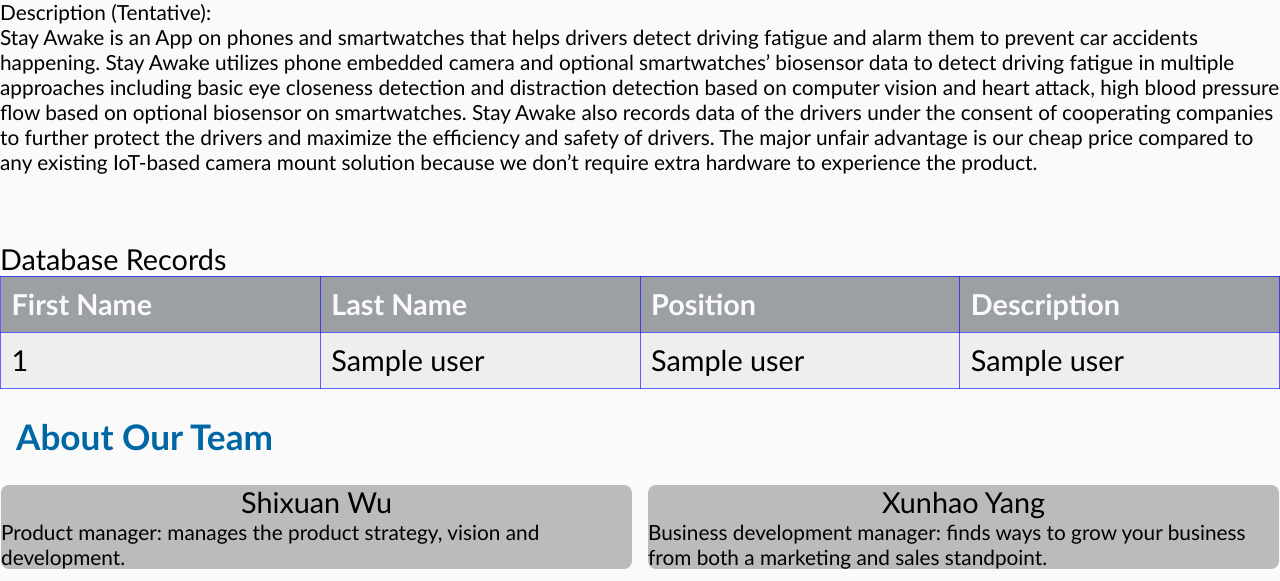
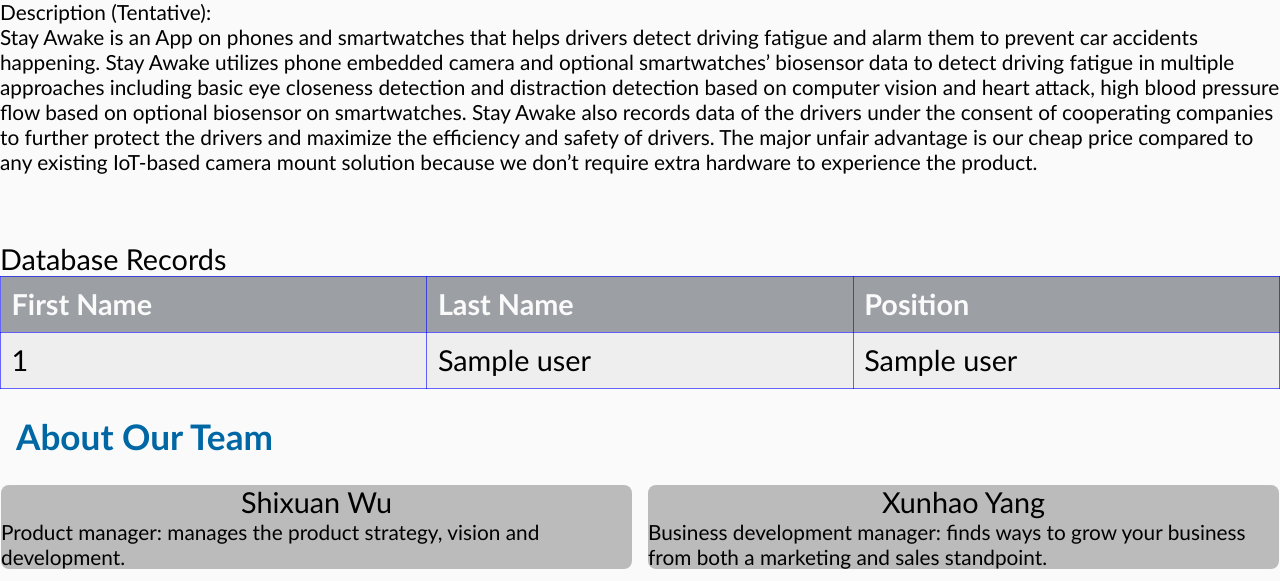
Before and after one commit to wsx2021/ECE140b_project-web, a Python web app: template web/src/templates/home.html in a window 1280 px wide. Shown: the part 484-1065 px from the top of the page. Run offline with Jinja, Linux system fonts and the light colour scheme; the template is opened without the code that fills it: most values are stand-ins (such as "Sample title", 1, 10 or a date in 2020).

Commit message:
Update home.html

```diff
--- a/web/src/templates/home.html
+++ b/web/src/templates/home.html
@@ -43,7 +43,7 @@
                 <th class='small'> First Name </th>
                 <th class='medium'> Last Name </th>
                 <th class='large'> Position </th>
-                <th class='large'> Description </th>
+
             </tr>
         </thead>
         <tbody>
@@ -52,7 +52,7 @@
                 <td> {{user[0]}} </td>
                 <td> {{user[1]}} </td>
                 <td> {{user[2]}} </td>
-                <td> {{user[3]}} </td>
+
             </tr>
             {% endfor %}
         </tbody>
```
